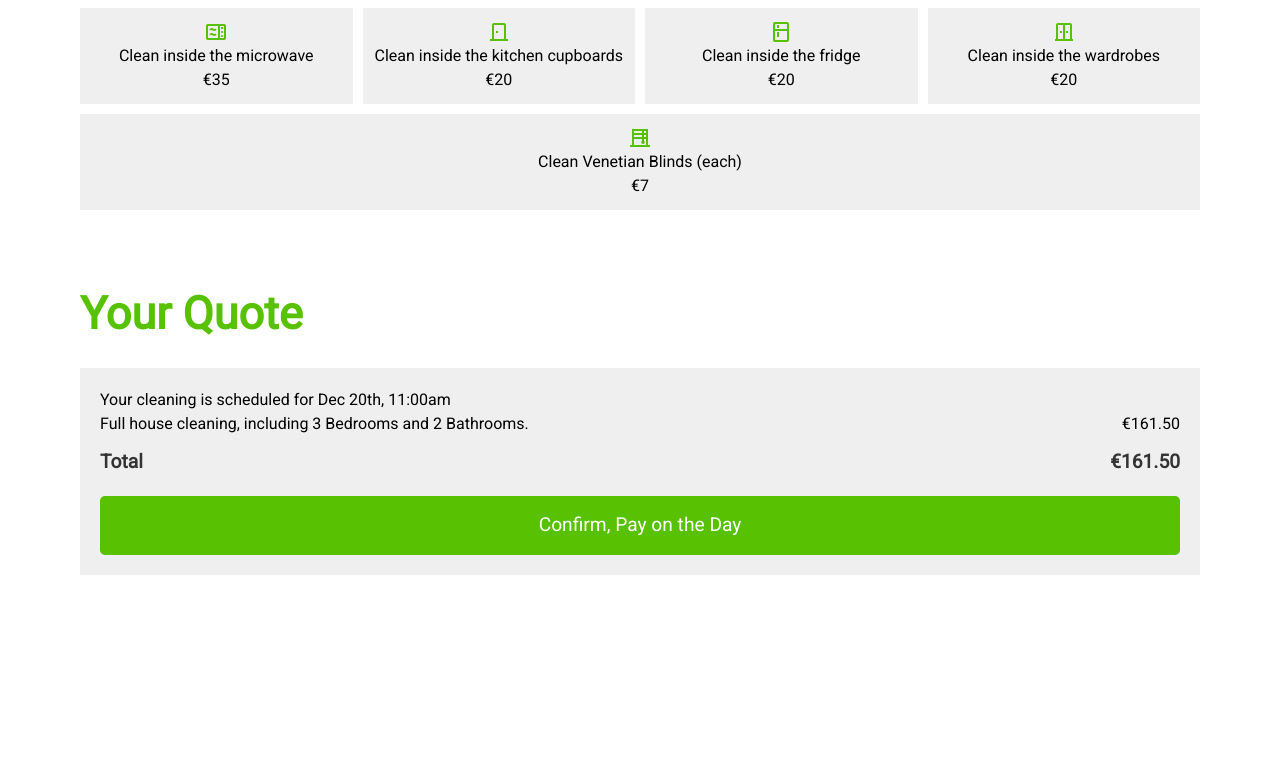
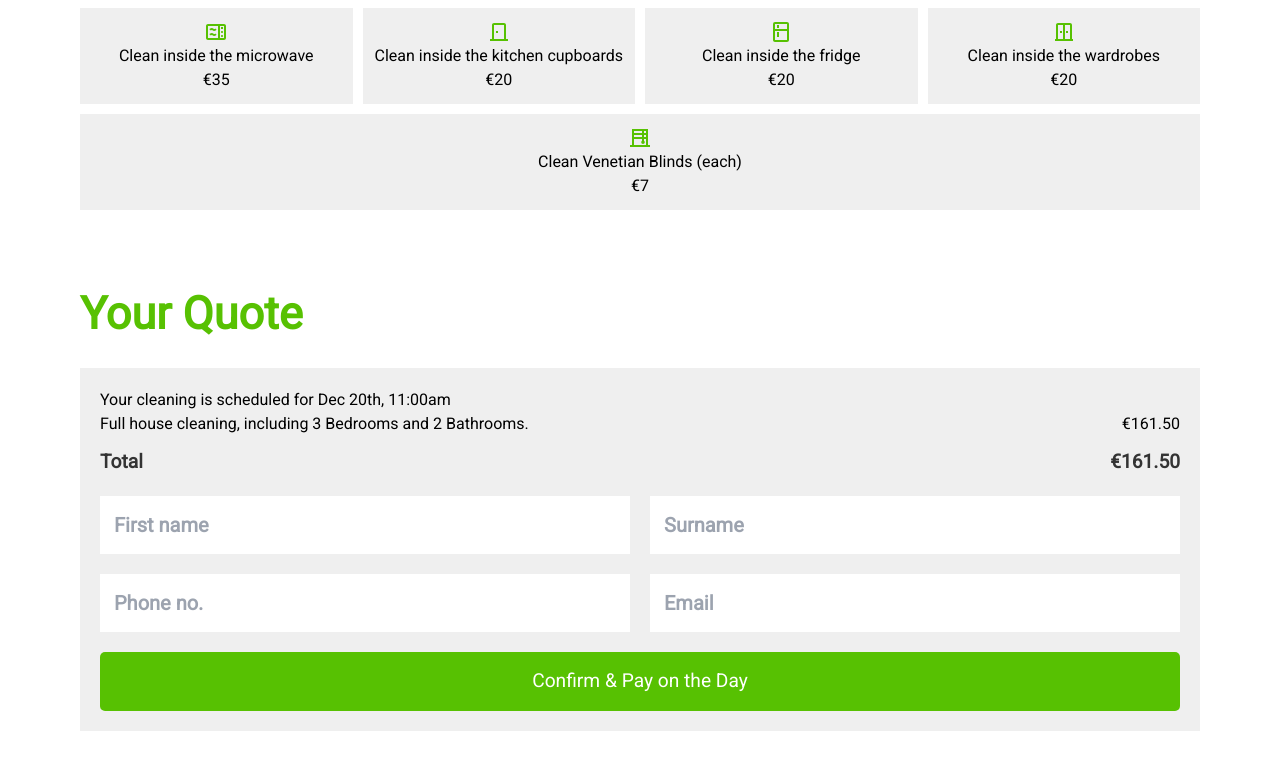
Before and after one commit to david-redmond/gocleaner, a Next.js app: page / in a window 1280 px wide. Shown: the part 2087-2857 px from the top of the page. Before the commit the page ends 2742 px from the top, so only its background shows below. Built offline with nearby package versions, Linux system fonts and the light colour scheme.

Commit message:
Adding user details

```diff
--- a/src/app/globals.css
+++ b/src/app/globals.css
@@ -292,9 +292,27 @@ h2 {
   font-size: 34px;
 }
 
-/*button:hover {*/
-/*  display: initial;*/
-/*}*/
+.userInputGroup {
+  width: 100%;
+  display: flex;
+  background-color: var(--background2);
+  justify-content: space-between;
+  margin-top: 20px;
+  gap: 20px;
+}
+
+.userInputGroup > input {
+  display: flex;
+  flex-direction: column;
+  background-color: var(--background);
+  color: var(--text-color);
+  font-size: 20px;
+  font-weight: 700;
+  align-items: center;
+  justify-content: center;
+  padding: 14px;
+  flex: 1;
+}
 
 /* Tablet */
 @media (max-width: 1024px) {
@@ -325,6 +343,10 @@ h2 {
   }
   .logo {
     left: 0;
+  }
+
+  .userInputGroup {
+    flex-direction: column;
   }
 }
 
--- a/src/app/page.tsx
+++ b/src/app/page.tsx
@@ -14,8 +14,7 @@ import DoorBackOutlinedIcon from "@mui/icons-material/DoorBackOutlined";
 import KitchenOutlinedIcon from "@mui/icons-material/KitchenOutlined";
 import DoorSlidingOutlinedIcon from "@mui/icons-material/DoorSlidingOutlined";
 import BlindsOutlinedIcon from "@mui/icons-material/BlindsOutlined";
-import Modal from "@/components/Modal";
-import UserForm from "@/components/CustomerForm";
+
 export default function Home() {
   const extrasArray: IExtras[] = [
     {
@@ -82,10 +81,7 @@ export default function Home() {
   const [eircode, setEircode] = React.useState<string>("");
   const [frequency, setFrequency] = React.useState<IFrequency>("onceWeek");
   const [allExtras, setExtras] = React.useState<IExtras[]>(extrasArray);
-  const [isModalOpen, setModalOpen] = React.useState(false);
 
-  const openModal = () => setModalOpen(true);
-  const closeModal = () => setModalOpen(false);
   const handleSelectExtra = (option: IExtras) => {
     const newArray = allExtras.map((opt) => {
       if (opt.name === option.name) {
@@ -95,6 +91,7 @@ export default function Home() {
     });
     setExtras(newArray);
   };
+
   return (
     <>
       <HeroSection />
@@ -151,11 +148,8 @@ export default function Home() {
             property={property}
             frequency={frequency}
             allExtras={allExtras}
-            confirmPurchase={openModal}
+            eircode={eircode}
           />
-          <Modal isOpen={isModalOpen} onClose={closeModal}>
-            <UserForm />
-          </Modal>
         </div>
       </div>
     </>
--- a/src/components/HomeSection.tsx
+++ b/src/components/HomeSection.tsx
@@ -26,6 +26,7 @@ export default ({
           setRooms={(newValue: number) =>
             setProperty({ ...property, bed: newValue })
           }
+          autofocus
         />
         <RoomSelector
           title={"Bathrooms"}
--- a/src/components/QuoteSummary.tsx
+++ b/src/components/QuoteSummary.tsx
@@ -1,21 +1,69 @@
-import React from 'react';
-import {IExtras, IFrequency, IPropertyState} from "@/app/interfaces";
+import React from "react";
+import { IExtras, IFrequency, IPropertyState } from "@/app/interfaces";
 import calculateSubtotal from "@/app/utils/calculateSubtotal";
 
 interface IProps {
   property: IPropertyState;
-    frequency: IFrequency
+  frequency: IFrequency;
   allExtras: IExtras[];
-    confirmPurchase: () => void;
+  eircode: string;
 }
-function QuoteSummary({property, frequency, allExtras, confirmPurchase}: IProps) {
+function QuoteSummary({ property, frequency, allExtras, eircode }: IProps) {
   const SubTotal = calculateSubtotal(property, frequency);
   const totalExtras = calculateTotalExtras(allExtras);
   const [total, setTotal] = React.useState(SubTotal.subtotal + totalExtras);
-
+  const [user, setUser] = React.useState({
+    firstname: "",
+    surname: "",
+    phone: "",
+    email: "",
+  });
   React.useEffect(() => {
     setTotal(SubTotal.subtotal + totalExtras);
-    }, );
+  });
+
+  const handleSubmitOrder = () => {
+    const additionalOptions = allExtras
+      .map((opt) => {
+        if (opt.selected) {
+          return {
+            name: opt.name,
+            price: opt.price,
+          };
+        }
+      })
+      .filter((opt) => !!opt);
+    const orderPayload = {
+      orderType: "services",
+      fulfilmentType: "delivery",
+      paymentMethod: "cash",
+      customer: user,
+      timeslot: {
+        day: "mon",
+        time: "9.00",
+        frequency,
+      },
+      basket: {
+        items: [],
+        services: [
+          {
+            serviceId: "cleaner",
+            zipCode: eircode,
+            additionalOptions,
+            attributes: {
+              bed: property.bed,
+              bath: property.bath,
+              propertyType: property.type,
+            },
+          },
+        ],
+        total: Number(total).toFixed(2),
+      },
+    };
+    console.log("Order **********");
+    console.log(orderPayload);
+    console.log("Order END **********");
+  };
 
   return (
     <section className={"section"}>
@@ -23,7 +71,10 @@ function QuoteSummary({property, frequency, allExtras, confirmPurchase}: IProps)
       <div className={"quoteBox"}>
         <p>Your cleaning is scheduled for Dec 20th, 11:00am</p>
         <div className={"quoteItem"}>
-                    <p>Full {property.type} cleaning, including {property.bed} Bedrooms and {property.bath} Bathrooms.</p>
+          <p>
+            Full {property.type} cleaning, including {property.bed} Bedrooms and{" "}
+            {property.bath} Bathrooms.
+          </p>
           <p>€{Number(SubTotal.subtotal).toFixed(2)}</p>
         </div>
 
@@ -34,7 +85,7 @@ function QuoteSummary({property, frequency, allExtras, confirmPurchase}: IProps)
                 <p>{extra.name}</p>
                 <p>€{Number(extra.price).toFixed(2)}</p>
               </div>
-                        )
+            );
           } else {
             return null;
           }
@@ -43,8 +94,36 @@ function QuoteSummary({property, frequency, allExtras, confirmPurchase}: IProps)
           <p>Total</p>
           <p>€{Number(total).toFixed(2)}</p>
         </div>
-                <button onClick={confirmPurchase} className={"submitButton"}>
-                    Confirm, Pay on the Day
+        <div className={"userInputGroup"}>
+          <input
+            type="text"
+            placeholder={"First name"}
+            value={user.firstname}
+            onChange={(e) => setUser({ ...user, firstname: e.target.value })}
+          />
+          <input
+            type="text"
+            placeholder={"Surname"}
+            value={user.surname}
+            onChange={(e) => setUser({ ...user, surname: e.target.value })}
+          />
+        </div>
+        <div className={"userInputGroup"}>
+          <input
+            type="tel"
+            placeholder={"Phone no."}
+            value={user.phone}
+            onChange={(e) => setUser({ ...user, phone: e.target.value })}
+          />
+          <input
+            type="email"
+            placeholder={"Email"}
+            value={user.email}
+            onChange={(e) => setUser({ ...user, email: e.target.value })}
+          />
+        </div>
+        <button onClick={handleSubmitOrder} className={"submitButton"}>
+          Confirm & Pay on the Day
         </button>
       </div>
     </section>
@@ -61,4 +140,4 @@ const calculateTotalExtras = (allExtras: IExtras[]) => {
     }
   });
   return total;
-}
+};
--- a/src/components/RoomSelector.tsx
+++ b/src/components/RoomSelector.tsx
@@ -6,9 +6,10 @@ interface IProps {
   value: number;
   setRooms: (arg: number) => void;
   title: string;
+  autofocus?: boolean;
 }
-const RoomSelector = ({ value, setRooms, title }: IProps) => {
-  const [isEditing, setIsEditing] = React.useState(false); // State to toggle button visibility
+const RoomSelector = ({ value, setRooms, title, autofocus }: IProps) => {
+  const [isEditing, setIsEditing] = React.useState(autofocus); // State to toggle button visibility
 
   // Function to increment rooms
   const incrementRooms = () => {
```
Lines whose indentation alone changed are shown as unchanged.
